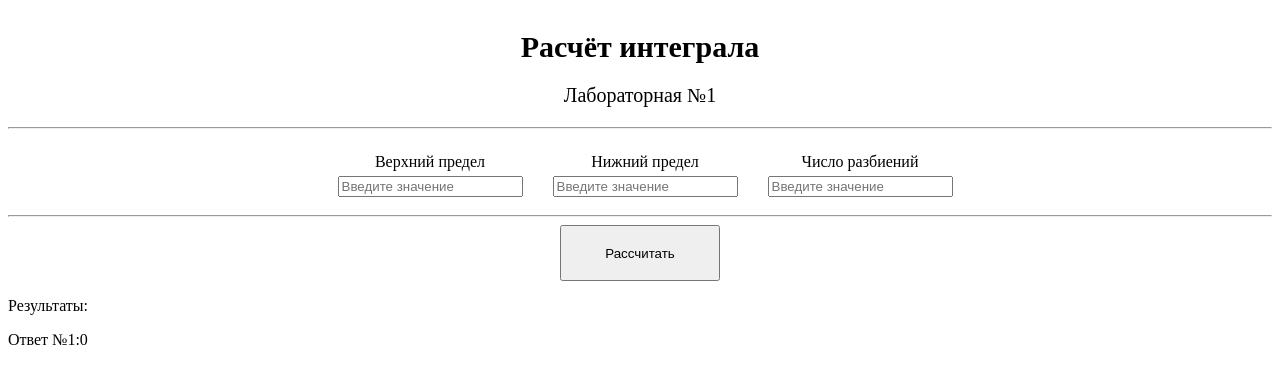
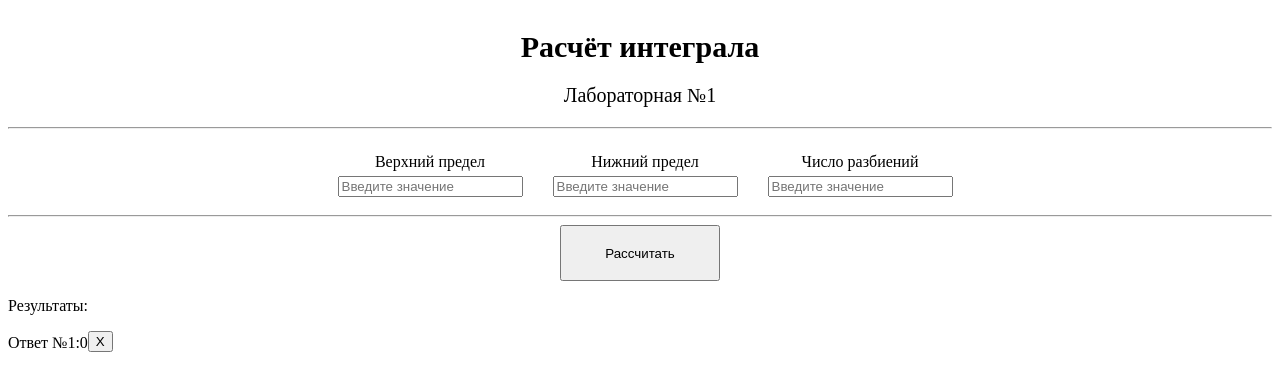
Before and after one commit to egasvegas1109/react-integral, a React (Create React App) app: page / in a window 1280 px wide. Both pictures are taken after a click on the button "Рассчитать". Shown: the top 390 px of the page. Built offline with nearby package versions, Linux system fonts and the light colour scheme.

Commit message:
delete handler

```diff
--- a/src/App.js
+++ b/src/App.js
@@ -15,6 +15,14 @@ export default class App extends React.Component {
     this.lower = this.lower.bind(this);
     this.step = this.step.bind(this);
     this.decision = this.decision.bind(this);
+  }
+
+
+  deleteHandler(index){
+    let answerList = this.state.AnswerList;
+    answerList.splice(index,1);//удаляем элемент массива
+    this.setState({AnswerList:answerList});//заменяем старый массив на новый
+    console.log("123")
   }
 
   upper(e) {
@@ -70,11 +78,12 @@ export default class App extends React.Component {
             face="bold"
             index={index + 1}
             key={index}
+            onClick={this.deleteHandler.bind(this, index)}
           />
         );
       }
       return (
-        <AnswerItem answer={currElement.answer} index={index + 1} key={index} />
+        <AnswerItem answer={currElement.answer} index={index + 1} key={index} onClick={this.deleteHandler.bind(this, index)} />
       );
     });
     return (
--- a/src/App.scss
+++ b/src/App.scss
@@ -35,11 +35,3 @@ header {
     width: 20vh;
   }
 }
-
-.logs {
-  div {
-    height: auto;
-    width: 100px;
-    border: 1px solid black;
-  }
-}
--- a/src/components/AnswerItem/AnswerItem.js
+++ b/src/components/AnswerItem/AnswerItem.js
@@ -1,11 +1,16 @@
-import { Component } from "react";
+import React from "react";
 
-class AnswerItem extends Component {
+class AnswerItem extends React.Component  {
+
+  constructor(props) {
+    super(props);
+}
   render() {
     return (
       <div className="answer">
         <font face={this.props.face}> Ответ №{this.props.index}: </font>
         <p> {this.props.answer}</p>
+        <button onClick={this.props.onClick}>X</button>
       </div>
     );
   }
--- a/src/components/AnswerItem/AnswerItem.scss
+++ b/src/components/AnswerItem/AnswerItem.scss
@@ -1,20 +1,19 @@
-.answer
-{
-    display: flex;
-    border: none !important;
-    width: auto !important;
-    margin-bottom: 10px;
-    text-align:left;
+.answer {
+  display: flex;
+  margin-bottom: 10px;
+  text-align: left;
+  align-items: flex-end;
 
-
-    font{
-        margin-top: 0;
-        margin-bottom: 0;
-        height: 5vh;
-
-    }
-    p{
-        margin-top: 0;
-        margin-bottom: 0;
-    }
+  font {
+    margin-top: 0;
+    margin-bottom: 0;
+  }
+  p {
+    margin-top: 0;
+    margin-bottom: 0;
+  }
+  button {
+    margin-bottom: 0;
+    height: 100%;
+  }
 }
```
